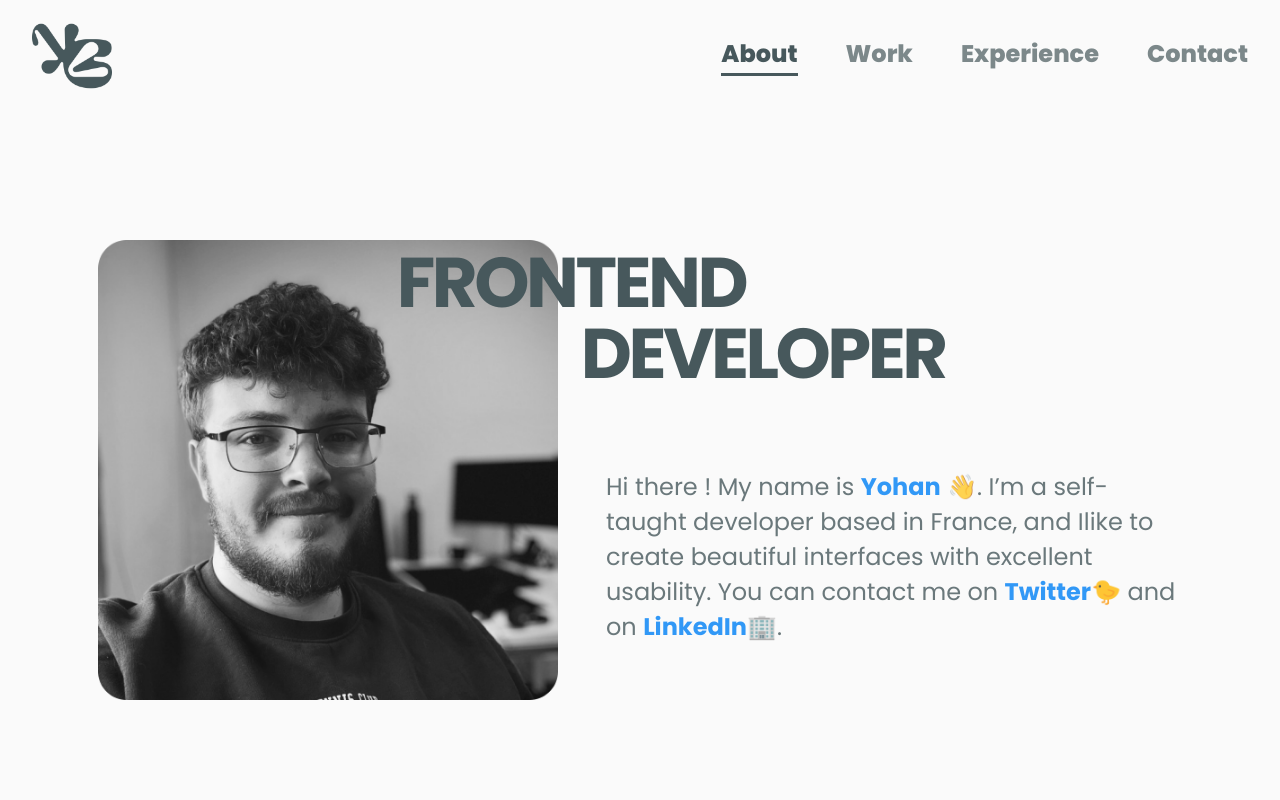
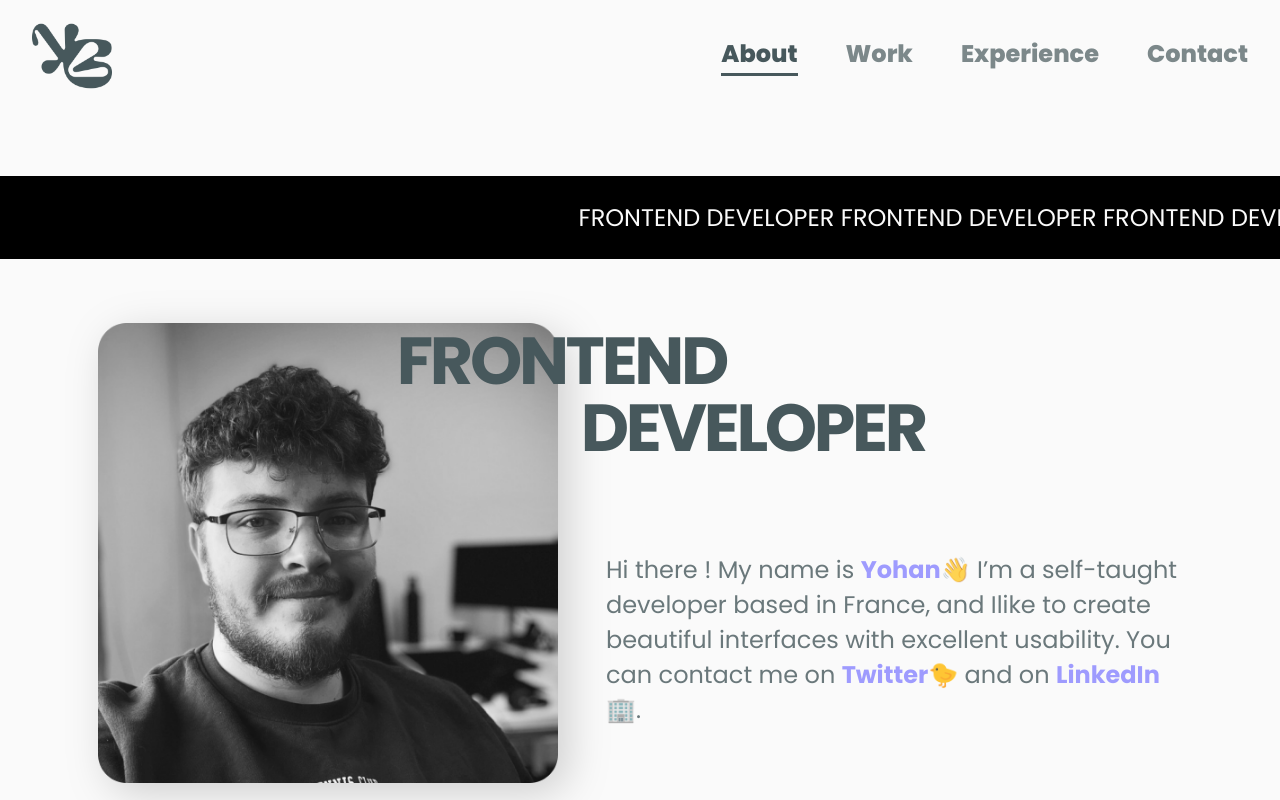
Before and after one commit to Raink31/my-portfolio, a Next.js app: page / in a window 1280 px wide. Built offline with nearby package versions, Linux system fonts and the light colour scheme.

Commit message:
text banner

```diff
--- a/src/pages/index.js
+++ b/src/pages/index.js
@@ -11,6 +11,7 @@ const inter = Inter({ subsets: ['latin'] })
 
 export default function Home() {
   const [isVisible, setIsVisible] = useState(false);
+  const repeatedText = new Array(20).fill('FRONTEND DEVELOPER'). join(" ")
 
   useEffect(() => {
     setIsVisible(true)
@@ -20,17 +21,31 @@ export default function Home() {
     <div className={`${homeStyles.container}`}>
       <LayoutNav />
       <main className={`${homeStyles.main} ${isVisible && homeStyles.visible}`}>
+        <section className={homeStyles.banner}>
+          <p className={homeStyles.bannerText}>
+            {repeatedText}
+          </p>
+        </section>
         <section className={homeStyles.section1}>
           <Image
+            className={homeStyles.yohanPhoto}
             priority
             src="/yohan.png"
             height={460}
             width={460}
             alt="Yohan's Photo"
           />
-          <h1 className={homeStyles.h1}>FRONTEND<br /><span>DEVELOPER</span></h1>
-          <p className={homeStyles.myDescription}>Hi there ! My name is <a href="https://github.com/Raink31">Yohan</a> 👋. I’m a self-taught developer based in France, and Ilike to create beautiful interfaces with excellent usability.
-            You can contact me on <a href="https://twitter.com/Yobai_Dev">Twitter</a>🐤 and on <a href='https://www.linkedin.com/in/yohan-baes-a8a219176/'>LinkedIn</a>🏢.</p>
+          <h1 className={homeStyles.h1}>
+            FRONTEND
+            <br />
+            <span>DEVELOPER</span>
+          </h1>
+          <p className={homeStyles.myDescription}>
+            Hi there ! My name is <a href="https://github.com/Raink31" target='_blank'>Yohan</a>👋
+            I’m a self-taught developer based in France, and Ilike to create beautiful interfaces with excellent usability.
+            You can contact me on <a href="https://twitter.com/Yobai_Dev" target='_blank'>Twitter</a>🐤 and
+            on <a href='https://www.linkedin.com/in/yohan-baes-a8a219176/' target='_blank'>LinkedIn</a>🏢.
+          </p>
         </section>
       </main>
     </div>
--- a/src/styles/Home.module.css
+++ b/src/styles/Home.module.css
@@ -11,9 +11,10 @@
   transform: translateY(-30px);
   transition: opacity 1s, transform 1s ease;
   display: flex;
+  flex-direction: column;
   justify-content: center;
   align-items: center;
-  margin: 8rem 0 0 0;
+  margin: 4rem 0 0 0;
 }
 
 .section1 {
@@ -23,13 +24,14 @@
   gap: 3rem;
   position: relative;
   max-width: 100%;
+  margin-top: 4rem;
 }
 
 .h1 {
   position: absolute;
   top: -50px;
   left: 31%;
-  font-size: 5.5vw;
+  font-size: 5.2vw;
   line-height: 1;
 }
 
@@ -44,9 +46,13 @@
 }
 
 .myDescription a {
-  color: #0080f6;
+  color: #8884FF;
   font-weight: bold;
   text-decoration: none;
+}
+
+.yohanPhoto {
+  filter: drop-shadow(rgba(0, 0, 0, 0.171) 10px 10px 20px);
 }
 
 /* ANIMATION */
@@ -61,3 +67,30 @@
   opacity: 1;
   transform: translateY(0);
 }
+
+.banner {
+  background-color: black;
+  width: 100%;
+  color: white;
+  overflow: hidden;
+  position: relative;
+  white-space: nowrap;
+  display: flex;
+}
+
+.bannerText {
+  width: 100%;
+  display: inline-block;
+  animation: scrollText 20s linear infinite;
+  flex-shrink: 0;
+  color: #fafafa;
+}
+
+@keyframes scrollText {
+  from {
+    transform: translate(100%);
+  }
+  to {
+    transform: translate(-100%);
+  }
+}
```
